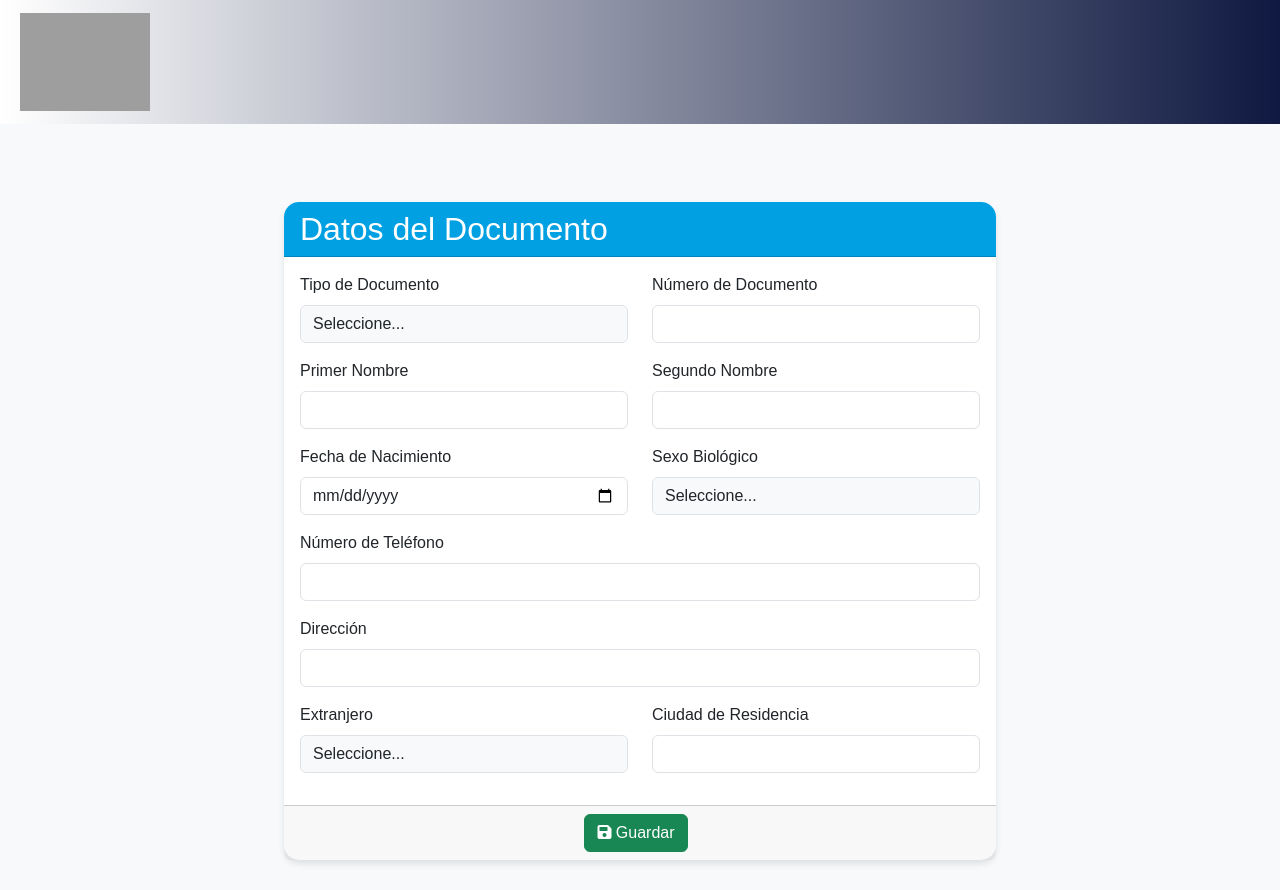
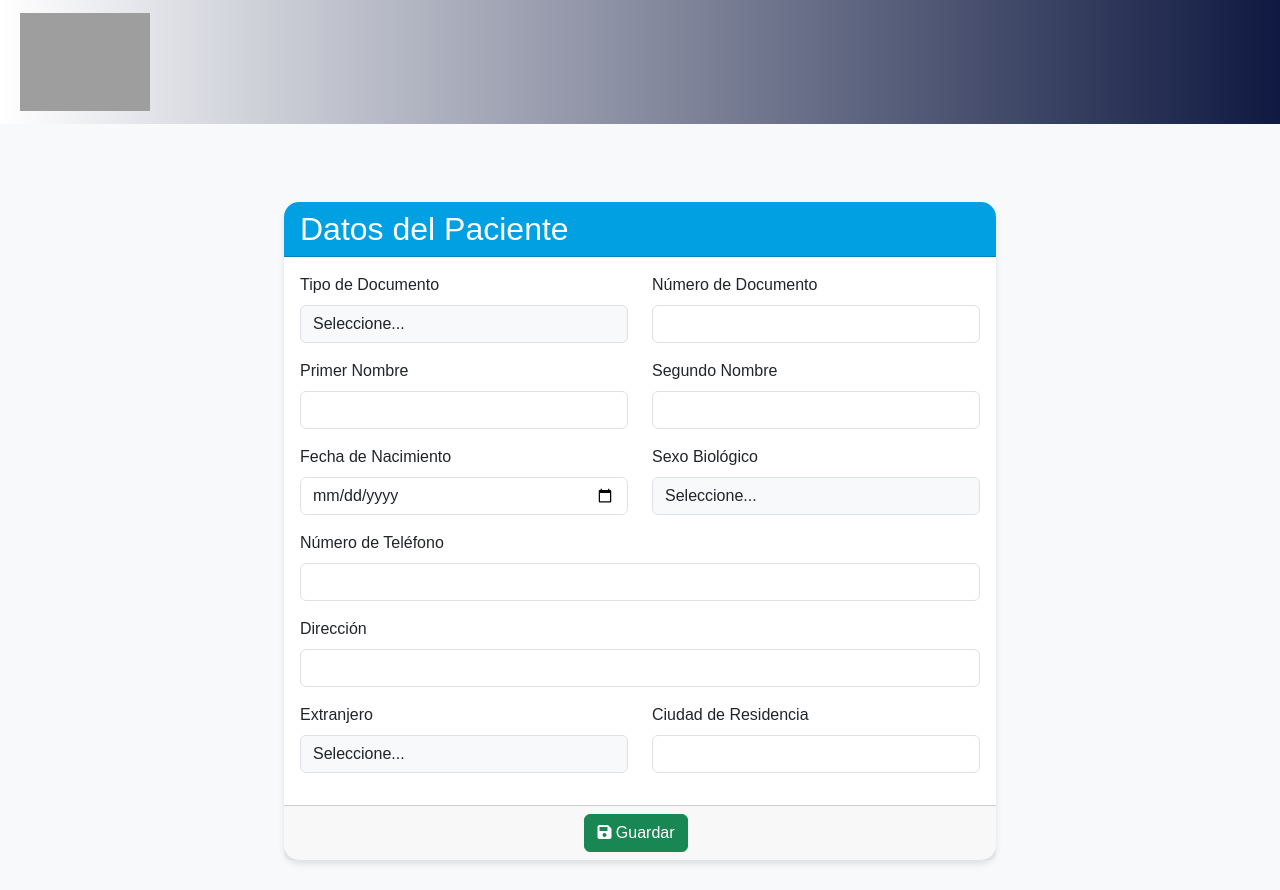
Before and after one commit to MephF/SampleFront, a plain HTML site: page form.html in a window 1280 px wide. Drawn offline with nearby package versions, Linux system fonts and the light colour scheme; grey boxes are pictures that could not be loaded.

Commit message:
Cambio de titulo

```diff
--- a/form.html
+++ b/form.html
@@ -22,7 +22,7 @@
         <div class="col-md-8">
             <div class="card">
                 <div class="card-header">
-                    <h2 class="mb-0">Datos del Documento</h2>
+                    <h2 class="mb-0">Datos del Paciente</h2>
                 </div>
                 <div class="card-body">
                     <form id="documentForm" novalidate>
```
